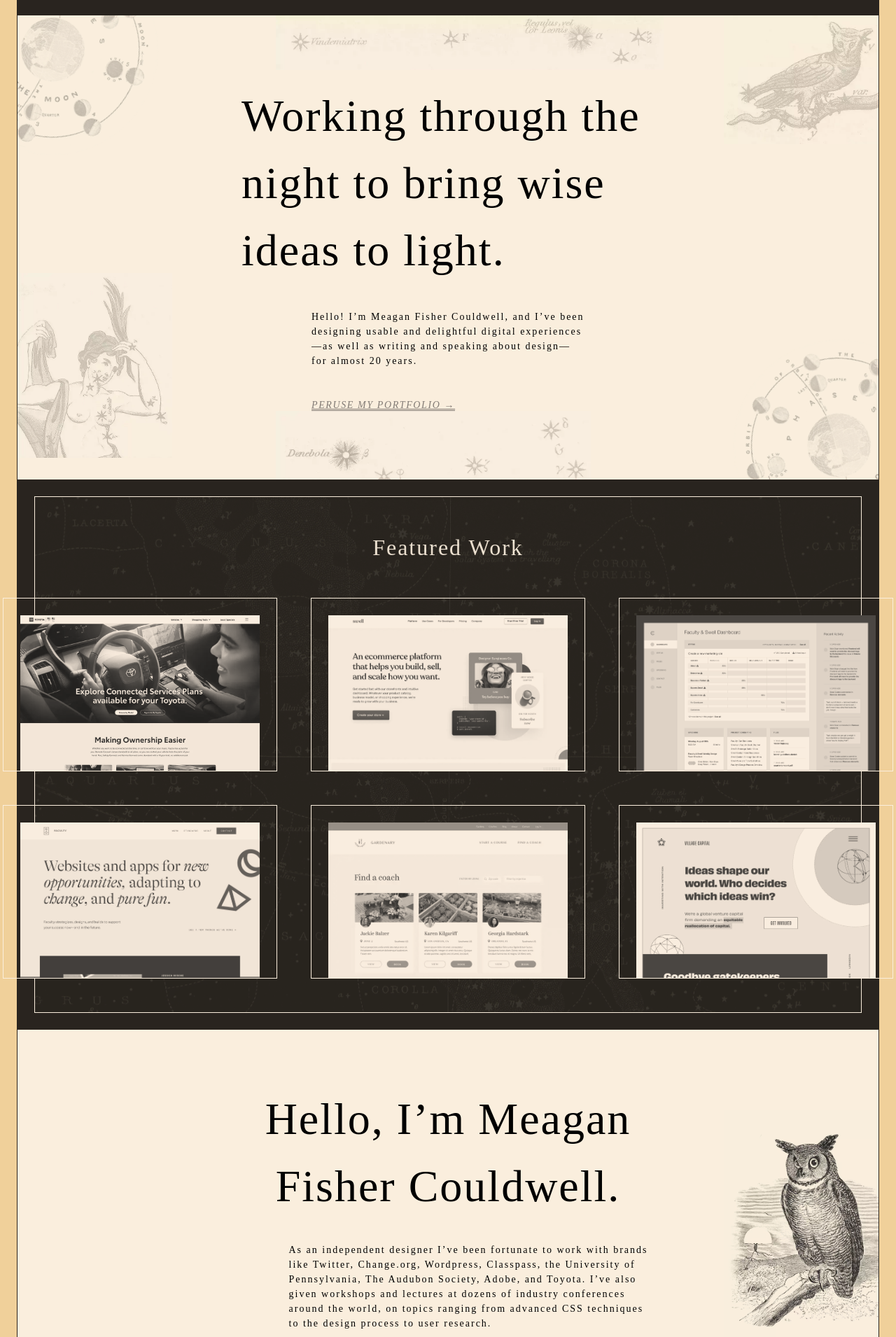
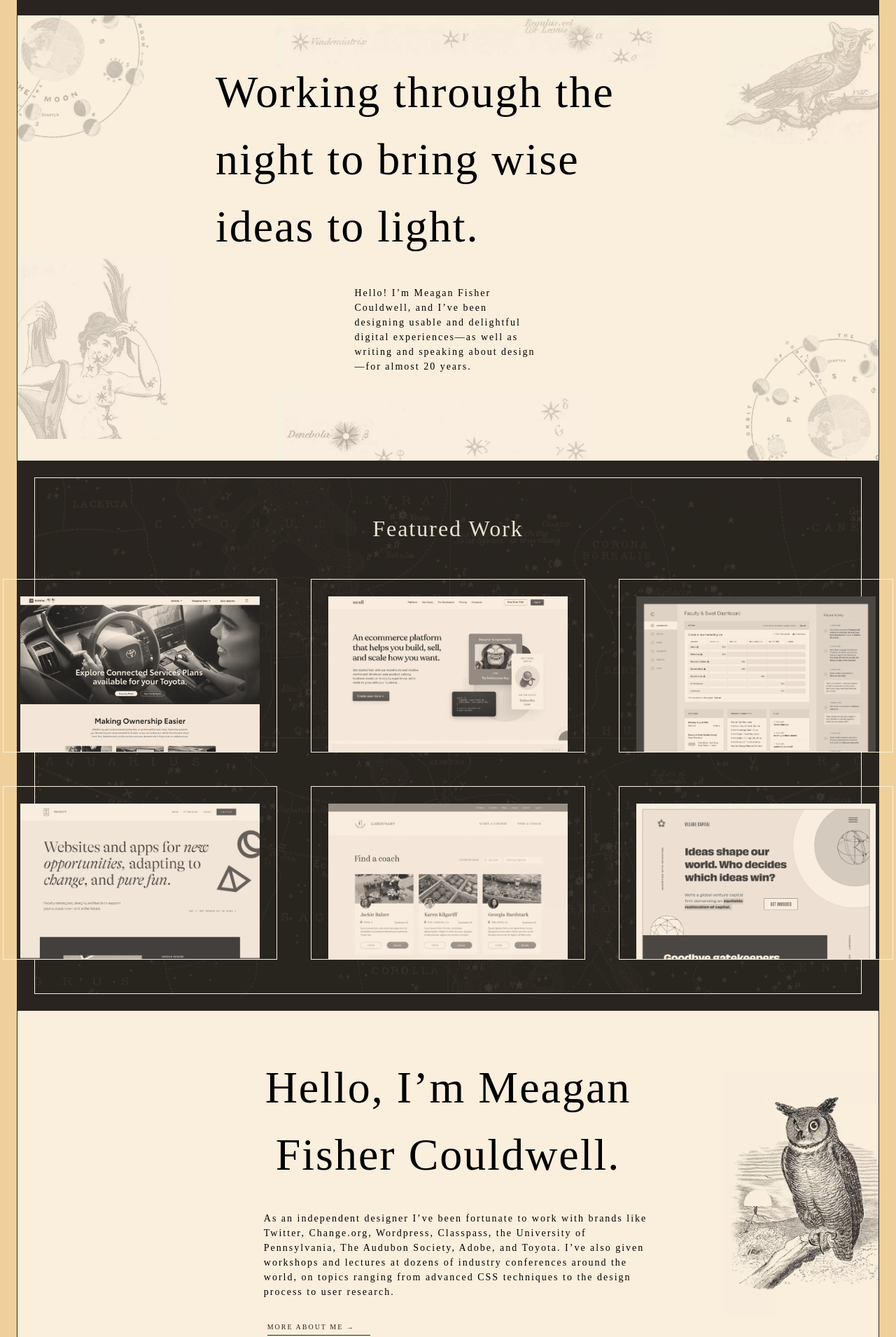
Before and after one commit to mediumryan/owltastic, a React (Create React App) app: page / in a window 1280 px wide. Shown: the part 70-1980 px from the top of the page at 70% size. Built offline with nearby package versions, Linux system fonts and the light colour scheme; a web font is replaced by a local one.

Commit message:
[Update] Generated Contact component

```diff
--- a/src/Components/Home/Home.jsx
+++ b/src/Components/Home/Home.jsx
@@ -14,13 +14,13 @@ const HomeWrapper = styled.section`
     display: flex;
     flex-direction: column;
     align-items: center;
-    padding: 96px 0;
+    padding: 5%;
     position: relative;
     overflow: hidden;
 `;
 
 const HomeTitle = styled.h1`
-    padding: 0 320px;
+    padding: 0 20%;
     font-size: 64px;
 `;
 
--- a/src/Components/Words/Words.jsx
+++ b/src/Components/Words/Words.jsx
@@ -17,7 +17,7 @@ const WordsInner = styled.div`
 const WordsContent = styled.div`
     display: flex;
     flex-direction: column;
-    padding: 80px 1rem;
+    padding: 5% 20%;
 `;
 
 const WordsTitle = styled.h1`
@@ -26,16 +26,16 @@ const WordsTitle = styled.h1`
 `;
 
 const WordsInset = styled.p`
-    padding: 0 25%;
-    margin: 32px 0 32px 72px;
+    padding: 0 10%;
+    margin: 32px 0 32px 32px;
     font-family: var(--font-family-normal);
     font-size: 14px;
 `;
 
 const WordsMore = styled.a`
-    width: 10%;
+    width: 20%;
     font-size: 10px;
-    margin-left: 30%;
+    margin-left: 15%;
     padding-bottom: 4px;
     border-bottom: 1px solid var(--black-100);
     cursor: pointer;
--- a/src/Contact/Contact.jsx
+++ b/src/Contact/Contact.jsx
@@ -1,5 +1,59 @@
-import React from 'react';
+import { styled } from 'styled-components';
+import globe from './../Images/bg-globe.webp';
+
+const ContactOuter = styled.section`
+    background: url(${globe}) 93% center no-repeat;
+    background-size: 200px;
+    position: relative;
+    background-color: var(--primary-100);
+`;
+
+const ContactInner = styled.div`
+    display: flex;
+    flex-direction: column;
+    justify-content: center;
+    align-items: center;
+`;
+
+const ContactContents = styled.div`
+    padding: 5% 25%;
+    h1 {
+        font-size: 64px;
+        margin-bottom: 24px;
+    }
+    div {
+        p {
+            font-size: 18px;
+            font-family: var(--font-family-normal);
+            margin-bottom: 12px;
+        }
+        a {
+            font-size: 10px;
+            color: var(--black-200);
+            text-decoration: none;
+            border-bottom: 1px solid var(--black-200);
+            padding-bottom: 4px;
+        }
+    }
+`;
 
 export default function Contact() {
-    return <div>Contact</div>;
+    return (
+        <ContactOuter>
+            <ContactInner>
+                <ContactContents>
+                    <h1>Contact Me</h1>
+                    <div>
+                        <p>
+                            I’m currently taking on new clients, and would love
+                            to hear about your project. Please include as much
+                            information as possible about the scope of your
+                            project, your timelines, and your budget.
+                        </p>
+                        <a href="#">EMAIL ME AT HELLO@OWLTASTIC.COM</a>
+                    </div>
+                </ContactContents>
+            </ContactInner>
+        </ContactOuter>
+    );
 }
```
Also changed, not shown: src/Images/bg-globe.webp (added).
